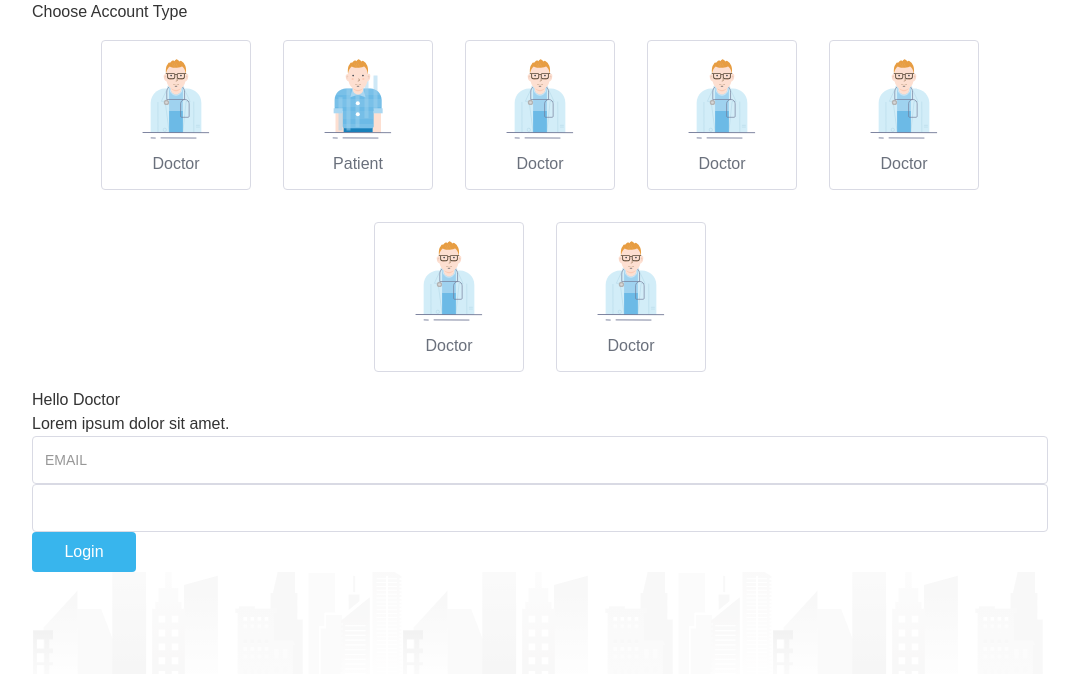
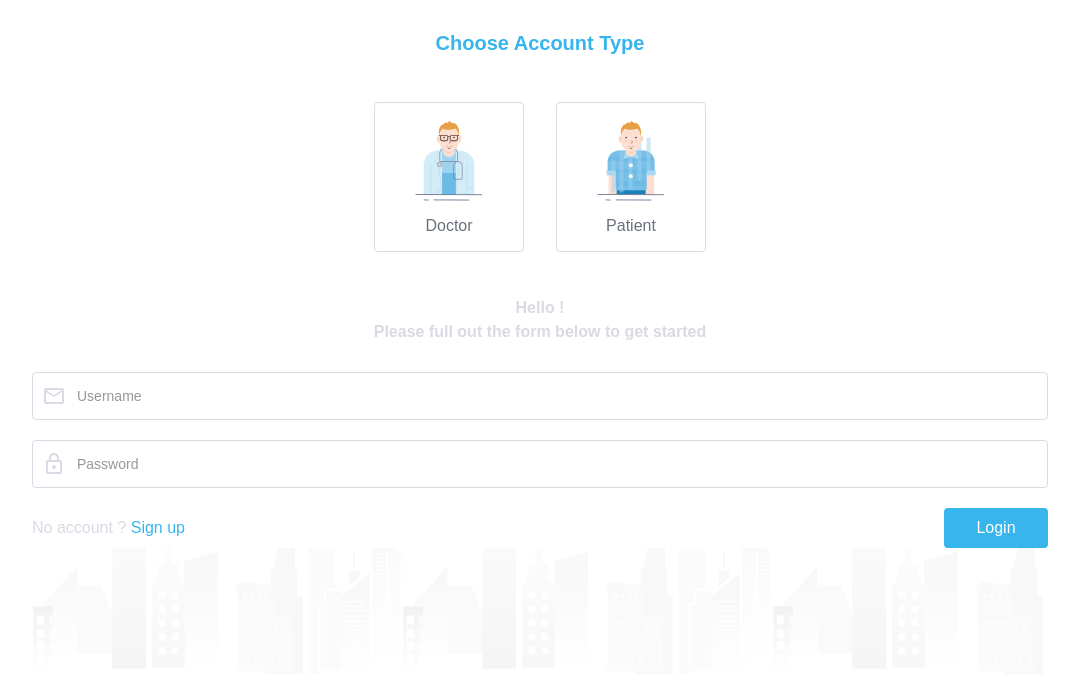
Before and after one commit to yuu-chien/multiple-login-task, a Vue app: page /#/ in a window 1280 px wide. Shown: the top 674 px of the page, without its empty margins (100-1179 px from the left). Built offline with nearby package versions, Linux system fonts and the light colour scheme.

Commit message:
Login : Add psw expressions

```diff
--- a/src/views/Login.vue
+++ b/src/views/Login.vue
@@ -1,51 +1,104 @@
 <template>
   <div>
-    <p>Choose Account Type</p>
+    <section class="l-title">
+      <h2 class="o-title">Choose Account Type</h2>
+    </section>
     <!-- 身分選擇 -->
-    <ul class="l-identityCard">
-      <li
+    <section class="l-identityCard">
+      <div
         class="l-identityCard__item"
         v-for="(person, idx) in identities"
         :key="idx"
       >
-        <IdentityCard :identity="person"></IdentityCard>
-      </li>
-    </ul>
+        <identity-card :identity="person" :idx="idx"></identity-card>
+      </div>
+    </section>
     <!-- 招呼語 -->
-    <div>
-      <p>Hello Doctor</p>
-      <p>Lorem ipsum dolor sit amet.</p>
-    </div>
-    <!-- 登入欄位 -->
-    <div>
-      <input type="email" placeholder="EMAIL" />
-      <input type="text" />
-    </div>
-    <div>
-      <button class="o-btn">Login</button>
-    </div>
+    <section class="l-title">
+      <div class="o-text">
+        <p>Hello !</p>
+        <p>Please full out the form below to get started</p>
+      </div>
+    </section>
+    <!-- 登入 -->
+    <section class="l-form">
+      <div class="l-form__row">
+        <div class="c-icobox c-icobox--email">
+          <i class="c-icobox c-icobox__ico"></i>
+          <input
+            class="c-icobox c-icobox__inp"
+            type="text"
+            placeholder="Username"
+            v-model="acc.username"
+          />
+          <label class="c-icobox c-icobox__lbl" for="">Username</label>
+        </div>
+      </div>
+      <div class="l-form__row">
+        <div class="c-icobox c-icobox--lock">
+          <i class="c-icobox c-icobox__ico"></i>
+          <input
+            class="c-icobox c-icobox__inp"
+            type="password"
+            placeholder="Password"
+            v-model="acc.password"
+          />
+          <label class="c-icobox c-icobox__lbl" for="">Password</label>
+        </div>
+      </div>
+      <!-- 按鈕 -->
+      <div class="l-form__btn">
+        <div class="l-link">
+          <p>No account ?</p>
+          <a href="#" class="o-link">&nbsp;Sign up</a>
+        </div>
+        <button class="o-btn" @click="checking()">Login</button>
+      </div>
+    </section>
   </div>
 </template>
 
 <script>
-import IdentityCard from "@/components/IdentityCard.vue";
+import identityCard from "@/components/IdentityCard.vue";
+
 export default {
   components: {
-    IdentityCard,
+    identityCard,
   },
-  props: ["identity"],
+  props: ["identity", "idx"],
   data() {
     return {
-      identities: [
-        "Doctor",
-        "Patient",
-        "Doctor",
-        "Doctor",
-        "Doctor",
-        "Doctor",
-        "Doctor",
-      ],
+      identities: ["Doctor", "Patient"],
+      acc: {
+        username: "",
+        password: "",
+      },
     };
+  },
+  methods: {
+    checking() {
+      let nameArr = this.acc.username.split("");
+      let nameStr = this.acc.username;
+      let pswArr = this.acc.password.split("");
+      let pswStr = this.acc.password;
+
+      if (nameArr.length < 6 || pswArr.length < 6) {
+        alert("帳號或密碼至少需 6 字元");
+        return;
+      }
+
+      for (let i = 0; i < pswArr.length; i++) {
+        let str = pswStr.slice(i, i + 6);
+        // console.log(str);
+        if (nameStr.includes(str)) {
+          alert("密碼不可與帳號任意 6 碼重複");
+          return;
+        } else {
+          alert("登入成功");
+          return;
+        }
+      }
+    },
   },
 };
 </script>
```
